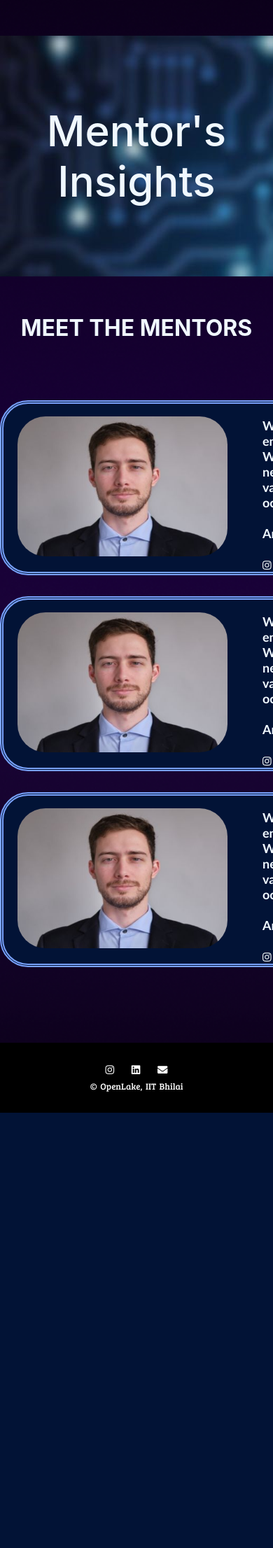
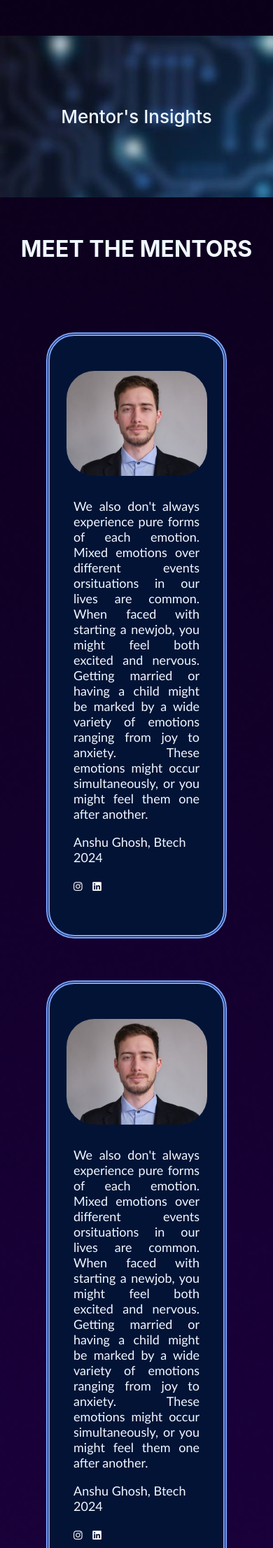
Before and after one commit to MohitThakre13/Pirates-of-Port-5000, a PHP site: page /advice2.php in a window 390 px wide; the page is wider, and only the part inside the window is pictured. Shown: the part 62-2274 px from the top of that part at 70% size. Before the commit the page ends 1652 px from the top of that part, so only its background shows below. Run offline with PHP 8.4, Linux system fonts and the light colour scheme; some libraries are stand-ins or nearby versions; some web fonts are replaced.

Commit message:
advice2 is completely responsive

```diff
--- a/advice2.css
+++ b/advice2.css
@@ -17,22 +17,24 @@
     -webkit-font-smoothing: antialiased;
     font-size: xx-large;
     text-align: center;
+    margin-bottom: 70px;
+
 }
 
 .container{
-    justify-content: space-around;
+    justify-content: center;
+    align-items: center;
     flex-wrap: wrap;
     display: flex;
+    margin: 10px;
 }
 
 .one-advice{
     display:flex;
-    margin-top:30px;
-    margin-left:auto;
-    margin-right: auto;
     border: 5px double #79a2fc;
     border-radius: 40px;
     background-color: #021336;
+    margin:30px 100px;
 }
 .image-container{
     margin-top: auto;
@@ -44,16 +46,21 @@
     border-radius: 40px;
     color:aliceblue;
     padding: 20px;
-    height:200px;
-    width:600px;
+    height:auto;
+    width:auto;
     font-size: large;
     font-family: 'Gill Sans', 'Gill Sans MT', Calibri, 'Trebuchet MS', sans-serif;
     margin-left:30px;
 }
 .rounded-image{
     border-radius: 40px;
+    width:250px;
+    height:200px;
 }
 
+.icon{
+    padding-right:10px;
+}
 
 .footer__link:link i, .footer__link:visited i
 {
@@ -89,3 +96,45 @@
 {
         color: #e31b23;
 }
+
+.blank{
+    height:100px;
+}
+
+@media only screen and (max-width: 900px){
+    .container{
+        padding: 0px 50px;
+    }
+    .one-advice{
+        flex-direction: column;
+        align-items: center;
+        justify-content: center;
+        padding:50px 24px;
+        width: 200px;
+        margin: 30px;
+    }
+    .advice-container {
+        border-radius: 40px;
+        color: aliceblue;
+        padding: 10px;
+        height: auto;
+        width: auto;
+        font-size: large;
+        font-family: 'Gill Sans', 'Gill Sans MT', Calibri, 'Trebuchet MS', sans-serif;
+        margin: 0px;
+    }
+    .rounded-image {
+        border-radius: 40px;
+        width: 201px;
+        height: auto;
+    }
+    .image-container {
+        margin:0px;
+    }
+    .one-advice .content{
+        text-align: justify;
+    }
+    .mentorbackground{
+        font-size: 26px;
+    }
+}
--- a/advice2.php
+++ b/advice2.php
@@ -23,109 +23,82 @@
     <div class="mentorbackground">
       Mentor's Insights
     </div>
-    </div>
 
     <br><br><br>
 
-        <div class="center"><b>MEET THE MENTORS</div>
-    <br><br><br>
+    <div class="center">
+        <b>MEET THE MENTORS</b>
+    </div>
 
-        <div class="container">
 
+    <div class="container">
         <div class="one-advice">
-
-            <div class="image-container"><img src="images/m1.jpg" alt="A beautiful image" width="300" height="200"
-                class="rounded-image">
-                <!--<a href="https://www.instagram.com/iitbhilai/" class="footer__link footer__link--instagram"><i class="fab fa-instagram"></i>
-                <a href="https://www.linkedin.com/school/iit-bhilai/" class="footer__link footer__link--linkedin"><i class="fab fa-linkedin"></i>
-            -->
+            <div class="image-container">
+                <img src="images/m1.jpg" alt="A beautiful image"  class="rounded-image">
             </div>
 
-                <div class="advice-container">
-                    We also don't always experience pure forms of each
-                    emotion. Mixed emotions over different events or
-                    situations in our lives are common. When faced with starting a new
-                    job, you might feel both excited
-                    and nervous. Getting married or having a child might be marked by a
-                    wide variety of emotions ranging
-                    from joy to anxiety. These emotions might occur simultaneously, or
-                    you might feel them one after
-                    another.<br><br>
-                    Anshu Ghosh, Btech 2024<br><br>
-                    <a href="https://www.instagram.com/iitbhilai/" class="footer__link footer__link--instagram"><i class="fab fa-instagram"></i></a>
-    <a href="https://www.linkedin.com/school/iit-bhilai/" class="footer__link footer__link--linkedin"><i class="fab fa-linkedin"></i></a>
+            <div class="advice-container">
+                <p class="content">We also don't always experience pure forms of each emotion. Mixed emotions over different events orsituations in our lives are common. When faced with starting a newjob, you might feel both excited and nervous. Getting married or having a child might be marked by a wide variety of emotions ranging from joy to anxiety. These emotions might occur simultaneously, or you might feel them one after another.</p>
+                <p class="author">Anshu Ghosh, Btech 2024</p>
+                <div class="icons-container">
+                    <a href="https://www.instagram.com/iitbhilai/" class="footer__link icon footer__link--instagram"><i class="fab fa-instagram"></i></a>
+                    <a href="https://www.linkedin.com/school/iit-bhilai/" class="footer__link icon footer__link--linkedin"><i class="fab fa-linkedin"></i></a>
+                </div>
+            </div>
 
+        </div>
+        <div class="one-advice">
+            <div class="image-container">
+                <img src="images/m1.jpg" alt="A beautiful image"  class="rounded-image">
+            </div>
+
+            <div class="advice-container">
+                <p class="content">We also don't always experience pure forms of each emotion. Mixed emotions over different events orsituations in our lives are common. When faced with starting a newjob, you might feel both excited and nervous. Getting married or having a child might be marked by a wide variety of emotions ranging from joy to anxiety. These emotions might occur simultaneously, or you might feel them one after another.</p>
+                <p class="author">Anshu Ghosh, Btech 2024</p>
+                <div class="icons-container">
+                    <a href="https://www.instagram.com/iitbhilai/" class="footer__link icon footer__link--instagram"><i class="fab fa-instagram"></i></a>
+                    <a href="https://www.linkedin.com/school/iit-bhilai/" class="footer__link icon footer__link--linkedin"><i class="fab fa-linkedin"></i></a>
                 </div>
+            </div>
+
         </div>
+        <div class="one-advice">
+            <div class="image-container">
+                <img src="images/m1.jpg" alt="A beautiful image"  class="rounded-image">
+            </div>
 
+            <div class="advice-container">
+                <p class="content">We also don't always experience pure forms of each emotion. Mixed emotions over different events orsituations in our lives are common. When faced with starting a newjob, you might feel both excited and nervous. Getting married or having a child might be marked by a wide variety of emotions ranging from joy to anxiety. These emotions might occur simultaneously, or you might feel them one after another.</p>
+                <p class="author">Anshu Ghosh, Btech 2024</p>
+                <div class="icons-container">
+                    <a href="https://www.instagram.com/iitbhilai/" class="footer__link icon footer__link--instagram"><i class="fab fa-instagram"></i></a>
+                    <a href="https://www.linkedin.com/school/iit-bhilai/" class="footer__link icon footer__link--linkedin"><i class="fab fa-linkedin"></i></a>
+                </div>
+            </div>
+
+        </div>
         <div class="one-advice">
+            <div class="image-container">
+                <img src="images/m1.jpg" alt="A beautiful image"  class="rounded-image">
+            </div>
 
-<div class="image-container"><img src="images/m1.jpg" alt="A beautiful image" width="300" height="200"
-    class="rounded-image">
-    <!--<a href="https://www.instagram.com/iitbhilai/" class="footer__link footer__link--instagram"><i class="fab fa-instagram"></i>
-    <a href="https://www.linkedin.com/school/iit-bhilai/" class="footer__link footer__link--linkedin"><i class="fab fa-linkedin"></i>
--->
-</div>
+            <div class="advice-container">
+                <p class="content">We also don't always experience pure forms of each emotion. Mixed emotions over different events orsituations in our lives are common. When faced with starting a newjob, you might feel both excited and nervous. Getting married or having a child might be marked by a wide variety of emotions ranging from joy to anxiety. These emotions might occur simultaneously, or you might feel them one after another.</p>
+                <p class="author">Anshu Ghosh, Btech 2024</p>
+                <div class="icons-container">
+                    <a href="https://www.instagram.com/iitbhilai/" class="footer__link icon footer__link--instagram"><i class="fab fa-instagram"></i></a>
+                    <a href="https://www.linkedin.com/school/iit-bhilai/" class="footer__link icon footer__link--linkedin"><i class="fab fa-linkedin"></i></a>
+                </div>
+            </div>
 
-    <div class="advice-container">
-        We also don't always experience pure forms of each
-        emotion. Mixed emotions over different events or
-        situations in our lives are common. When faced with starting a new
-        job, you might feel both excited
-        and nervous. Getting married or having a child might be marked by a
-        wide variety of emotions ranging
-        from joy to anxiety. These emotions might occur simultaneously, or
-        you might feel them one after
-        another.<br><br>
-        Anshu Ghosh, Btech 2024<br><br>
-        <a href="https://www.instagram.com/iitbhilai/" class="footer__link footer__link--instagram"><i class="fab fa-instagram"></i></a>
-    <a href="https://www.linkedin.com/school/iit-bhilai/" class="footer__link footer__link--linkedin"><i class="fab fa-linkedin"></i></a>
+        </div>
     </div>
-</div>
-
-<div class="one-advice">
-
-<div class="image-container"><img src="images/m1.jpg" alt="A beautiful image" width="300" height="200"
-    class="rounded-image">
-    <!--<a href="https://www.instagram.com/iitbhilai/" class="footer__link footer__link--instagram"><i class="fab fa-instagram"></i>
-    <a href="https://www.linkedin.com/school/iit-bhilai/" class="footer__link footer__link--linkedin"><i class="fab fa-linkedin"></i>
--->
-</div>
-
-    <div class="advice-container">
-        We also don't always experience pure forms of each
-        emotion. Mixed emotions over different events or
-        situations in our lives are common. When faced with starting a new
-        job, you might feel both excited
-        and nervous. Getting married or having a child might be marked by a
-        wide variety of emotions ranging
-        from joy to anxiety. These emotions might occur simultaneously, or
-        you might feel them one after
-        another.<br><br>
-        Anshu Ghosh, Btech 2024<br><br>
-        <a href="https://www.instagram.com/iitbhilai/" class="footer__link footer__link--instagram"><i class="fab fa-instagram"></i></a>
-    <a href="https://www.linkedin.com/school/iit-bhilai/" class="footer__link footer__link--linkedin"><i class="fab fa-linkedin"></i></a>
+    <div class="blank"></div>
+    <?php
+    require_once('footer.php');
+    ?>
 
 
-    </div>
-</div>
-
-
-
-
-    </div>
-
-            <br><br><br>
-
-            <br><br><br>
-
-
-            <?php
-            require_once('footer.php');
-            ?>
-
-
-        </div>
 </body>
 
 </html>
```
Lines whose indentation alone changed are shown as unchanged.
